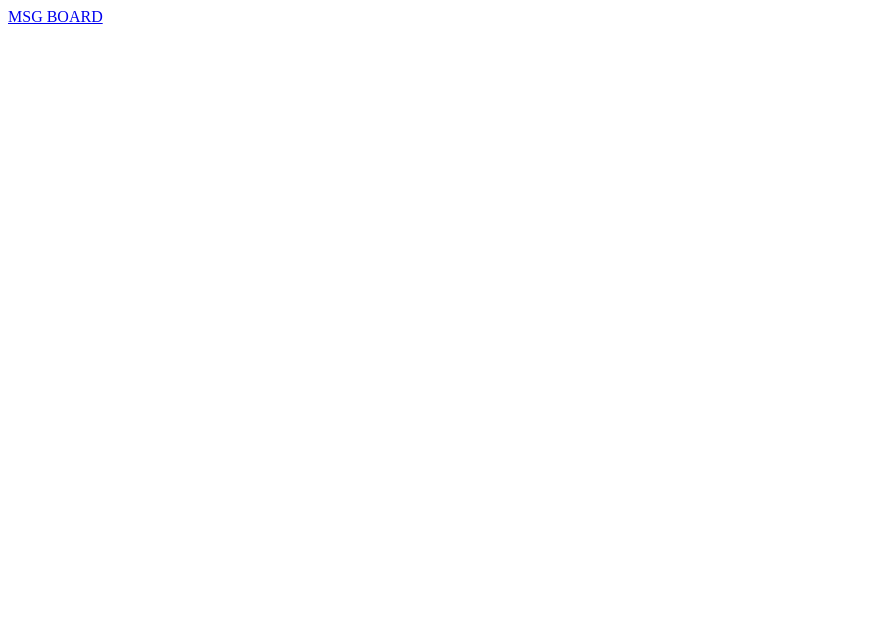
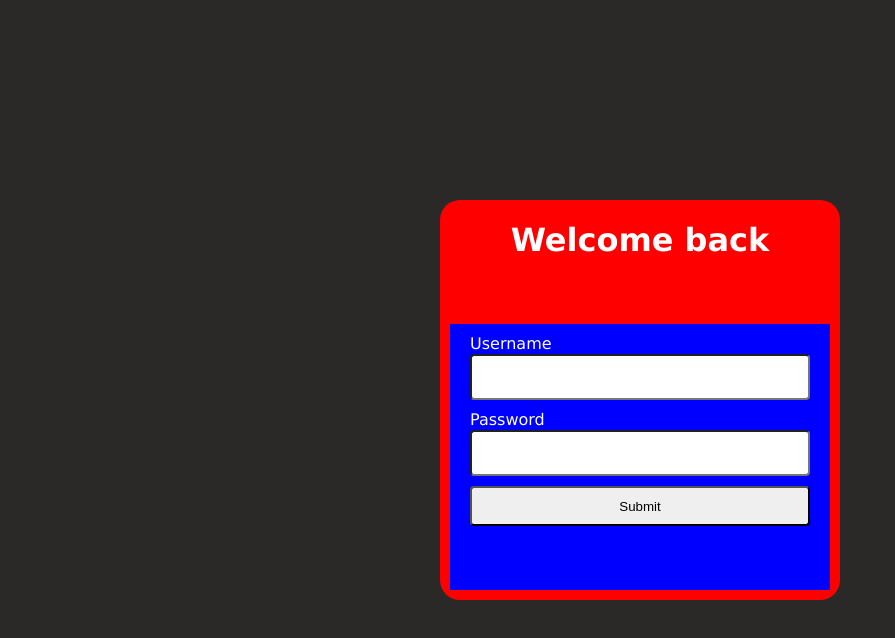
Before and after one commit to abdukhans/Chat-App, a plain HTML site: page App/index.html in a window 1280 px wide. Shown: the whole page, without its empty margins (0-895 px from the left). Drawn offline with Linux system fonts and the light colour scheme.

Commit message:
Added some begginer login UI

```diff
--- a/App/app.js
+++ b/App/app.js
@@ -1,4 +1,4 @@
-const socket = new WebSocket('ws://localhost:3000/?clientID=1234l1e12jknli999mkmnjk')
+const socket = new WebSocket('ws://localhost:3000')
 
 
 
--- a/App/index.html
+++ b/App/index.html
@@ -9,8 +9,29 @@
     <script defer src="login.js"></script>
 </head>
 <body>
-    <a href="./MSG.html">MSG BOARD</a>
     <div id="Login">
+
+        <div id="Welcome">
+            <h1 >
+                Welcome back
+            </h1>
+        </div>
+        <form>
+            <div class="InputCont">
+                <label for="user">Username</label>
+                <input type="text" name="user">
+            </div>
+
+            <div class="InputCont">
+                <label for="password">Password</label>
+                <input type="password" name="password">
+            </div>
+
+            <div class="InputCont">
+                <input type="submit">
+            </div>
+
+        </form>
 
     </div>
 
--- a/App/login.css
+++ b/App/login.css
@@ -0,0 +1,69 @@
+#root{
+
+}
+body {
+    --MSGWIDTH: 800px;
+    --MSGHEIGHT: 80px;
+    --MainCol: rgb(43, 40, 40);
+    --TextMsg: rgb(67, 64, 64);
+    --WelcomeH: 30%;
+    margin: 0px;
+    padding: 0px;
+    background-color: var(--MainCol);
+
+
+    display: flex;
+    flex-direction: column;
+    justify-content: center;
+    align-items: center;
+    height: 100vh;
+    scroll-behavior: none;
+}
+
+#Login{
+    width: 400px;
+    height: 400px;
+    background-color: red;
+    border-radius: 20px;
+    display: flex;
+    flex-direction: column;
+}
+
+form{
+   background-color: blue;
+   margin: 10px;
+   display: flex;
+   flex-direction: column;
+   height: calc(100% - var(--WelcomeH));
+}
+
+
+#Welcome{
+    text-align: center;
+    color: white;
+    font-family: 'Lucida Sans', 'Lucida Sans Regular', 'Lucida Grande', 'Lucida Sans Unicode', Geneva, Verdana, sans-serif;
+    height: var(--WelcomeH);
+}
+form div input,label{
+    margin-left: 20px;
+    margin-right: 20px;
+    height: 40px;
+
+}
+
+label{
+    margin-bottom: none;
+    height: 20px;
+    color: white;
+    font-family:Verdana, Geneva, Tahoma, sans-serif;
+}
+
+input{
+    border-radius: 4px;
+}
+
+.InputCont{
+    margin-top: 10px;
+    display: flex;
+    flex-direction: column;
+}
--- /dev/null
+++ b/App/signUp.js
@@ -0,0 +1,5 @@
+function signUp() {
+
+
+
+}
```
Also changed, not shown: Server/middleware/auth.js (added, +25 -0 lines), Server/server.js (+48 -3 lines), App/signIn.js (deleted).
